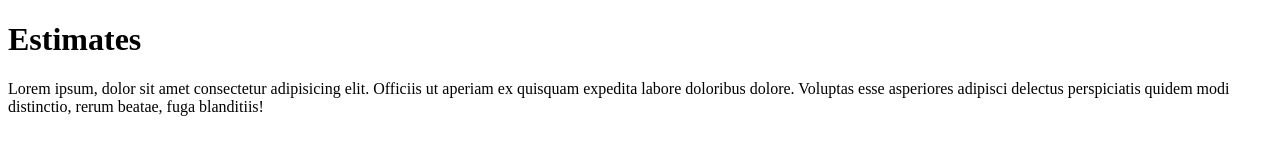
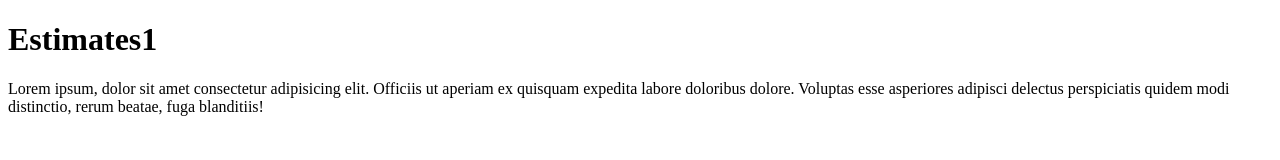
Before and after one commit to Icaros95/crm-facturation, a React (Vite) app in the folder crm-app/: page /estimates in a window 1280 px wide. Shown: the top 160 px of the page. Built offline with nearby package versions, Linux system fonts and the light colour scheme.

Commit message:
reset commit

```diff
--- a/crm-app/src/pages/0.login/Login.tsx
+++ b/crm-app/src/pages/0.login/Login.tsx
@@ -30,7 +30,6 @@ function Copyright(props: any) {
   );
 }
 
-// TODO remove, this demo shouldn't need to reset the theme.
 const defaultTheme = createTheme();
 
 export default function Login() {
--- a/crm-app/src/pages/0.login/SignUp.tsx
+++ b/crm-app/src/pages/0.login/SignUp.tsx
@@ -42,6 +42,7 @@ export default function SignUpSide() {
       password: data.get('password'),
     });
   };
+
 
 
   return (
--- a/crm-app/src/pages/1.dashboard/Dashboard.tsx
+++ b/crm-app/src/pages/1.dashboard/Dashboard.tsx
@@ -3,7 +3,7 @@ import '../../App.css';
 const Dashboard = () => {
     return (
         <div>
-            <h1>Dashboard</h1>
+            <h1>Dashboard1</h1>
             <p> Lorem ipsum, dolor sit amet consectetur adipisicing elit. Officiis ut aperiam ex quisquam expedita labore doloribus dolore. Voluptas esse asperiores adipisci delectus perspiciatis quidem modi distinctio, rerum beatae, fuga blanditiis!</p>
         </div>
     )
--- a/crm-app/src/pages/3.Items/Items.tsx
+++ b/crm-app/src/pages/3.Items/Items.tsx
@@ -3,7 +3,7 @@ import '../../App.css';
 const Items = () => {
     return (
         <div>
-            <h1>Items</h1>
+            <h1>Items1</h1>
             <p> Lorem ipsum, dolor sit amet consectetur adipisicing elit. Officiis ut aperiam ex quisquam expedita labore doloribus dolore. Voluptas esse asperiores adipisci delectus perspiciatis quidem modi distinctio, rerum beatae, fuga blanditiis!</p>
         </div>
     )
--- a/crm-app/src/pages/4.Estimates/Estimates.tsx
+++ b/crm-app/src/pages/4.Estimates/Estimates.tsx
@@ -3,7 +3,7 @@ import '../../App.css';
 const Estimates = () => {
     return (
         <div>
-            <h1>Estimates</h1>
+            <h1>Estimates1</h1>
             <p> Lorem ipsum, dolor sit amet consectetur adipisicing elit. Officiis ut aperiam ex quisquam expedita labore doloribus dolore. Voluptas esse asperiores adipisci delectus perspiciatis quidem modi distinctio, rerum beatae, fuga blanditiis!</p>
         </div>
     )
```
